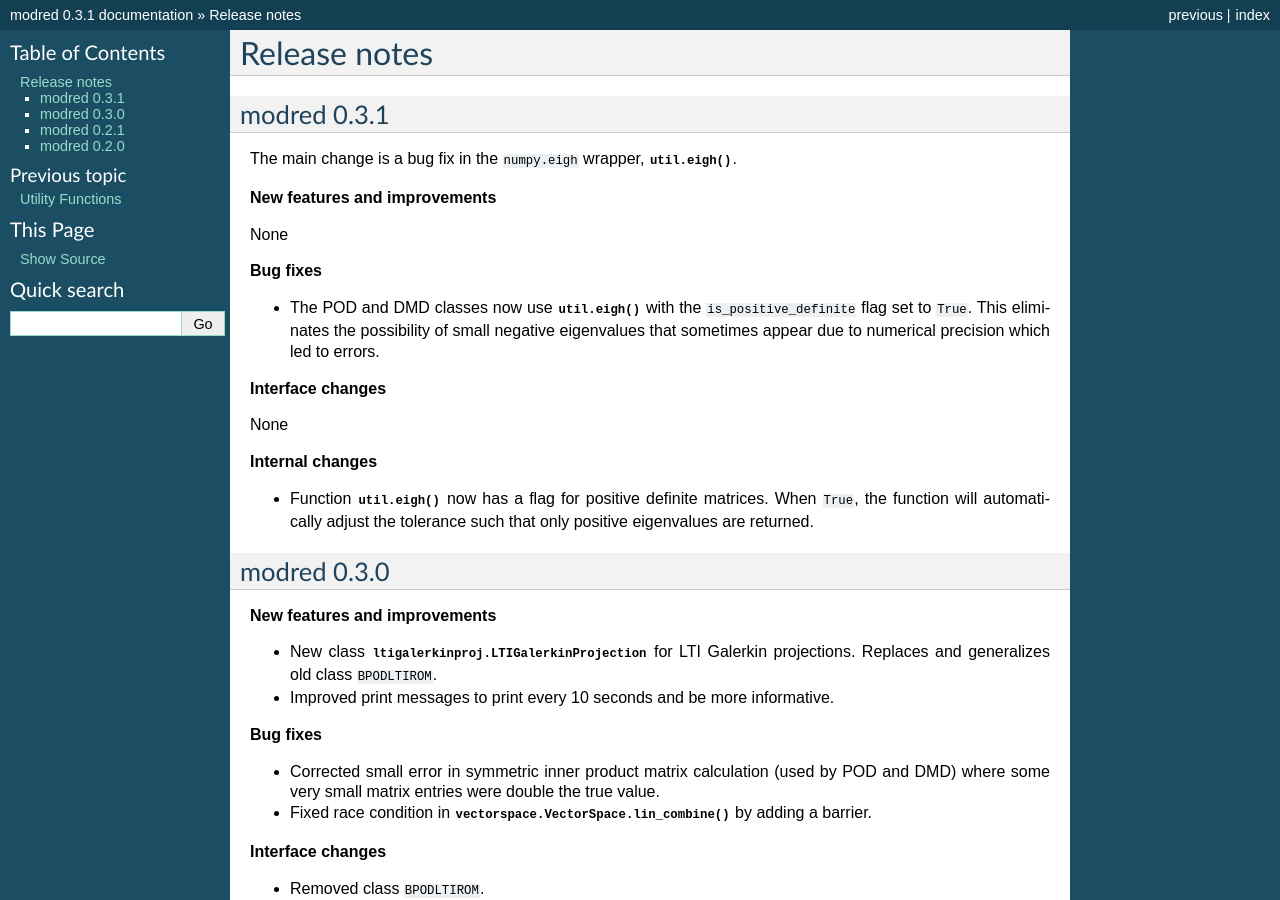
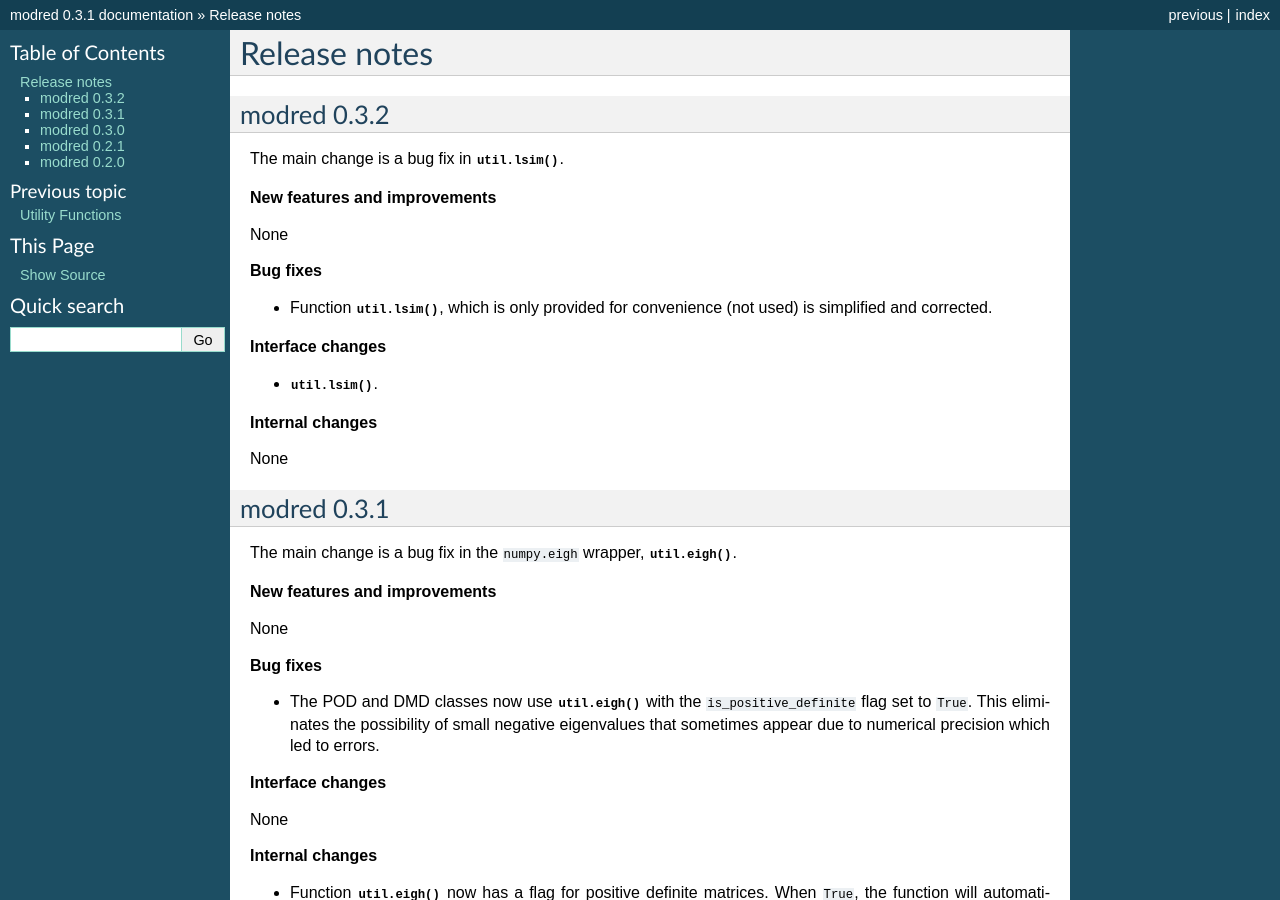
Before and after one commit to belson17/modred, a Sphinx documentation site: the page built from doc/release_notes.rst, in a window 1280 px wide and 900 px high. Built offline with Sphinx 7.4.7, drawn with Linux system fonts in a browser that asks for light colours; formulas are drawn with MathJax 3; the version number is read from the project's files by our own code.

Commit message:
Updated release notes.

```diff
--- a/doc/release_notes.rst
+++ b/doc/release_notes.rst
@@ -1,6 +1,30 @@
 =============
 Release notes
 =============
+
+------------
+modred 0.3.2
+------------
+The main change is a bug fix in :py:meth:`util.lsim`.
+
+**New features and improvements**
+
+None
+
+**Bug fixes**
+
+* Function :py:meth:`util.lsim`, which is only provided for convenience (not used)
+  is simplified and corrected.
+
+**Interface changes**
+
+* :py:meth:`util.lsim`.
+
+
+**Internal changes**
+
+None
+
 
 ------------
 modred 0.3.1
```
